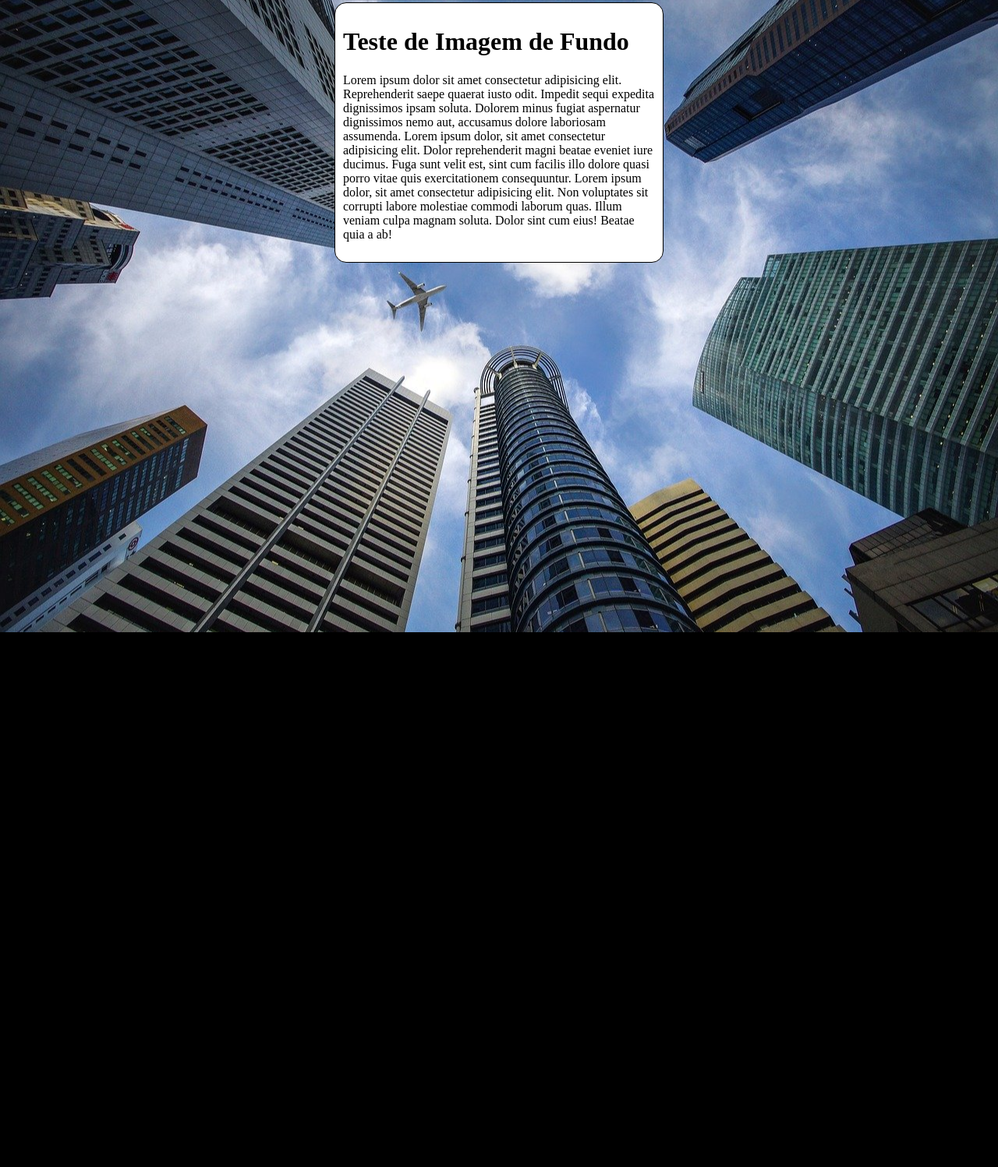
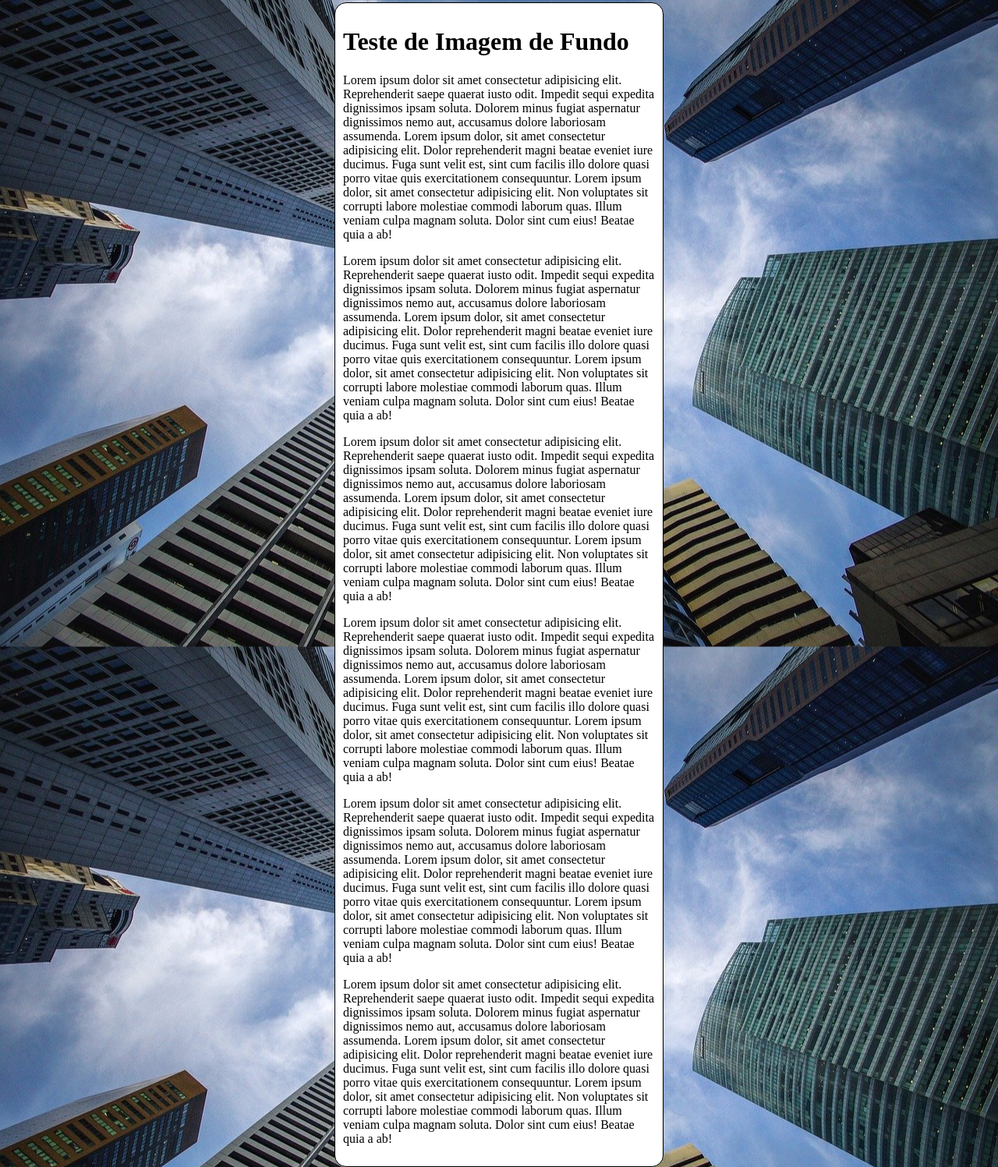
Before and after one commit to DanDan-creator/html-css, a plain HTML site: page exercicios/ex022/fundo006.html in a window 1280 px wide. Shown: the part 5-1502 px from the top of the page at 78% size. Before the commit the page ends 816 px from the top, so only its background shows below. Drawn offline with Linux system fonts and the light colour scheme.

Commit message:
Update fundo006.html

```diff
--- a/exercicios/ex022/fundo006.html
+++ b/exercicios/ex022/fundo006.html
@@ -10,7 +10,7 @@
             background-color: black;
             background-image: url(imagens/wallpaper002.jpg);
             background-position: center center;
-            background-repeat: no-repeat;
+            background-repeat: repeat-y;
             background-size: cover;
         }
 
@@ -31,6 +31,21 @@
         <p>
             Lorem ipsum dolor sit amet consectetur adipisicing elit. Reprehenderit saepe quaerat iusto odit. Impedit sequi expedita dignissimos ipsam soluta. Dolorem minus fugiat aspernatur dignissimos nemo aut, accusamus dolore laboriosam assumenda. Lorem ipsum dolor, sit amet consectetur adipisicing elit. Dolor reprehenderit magni beatae eveniet iure ducimus. Fuga sunt velit est, sint cum facilis illo dolore quasi porro vitae quis exercitationem consequuntur. Lorem ipsum dolor, sit amet consectetur adipisicing elit. Non voluptates sit corrupti labore molestiae commodi laborum quas. Illum veniam culpa magnam soluta. Dolor sint cum eius! Beatae quia a ab!
         </p>
+         <p>
+            Lorem ipsum dolor sit amet consectetur adipisicing elit. Reprehenderit saepe quaerat iusto odit. Impedit sequi expedita dignissimos ipsam soluta. Dolorem minus fugiat aspernatur dignissimos nemo aut, accusamus dolore laboriosam assumenda. Lorem ipsum dolor, sit amet consectetur adipisicing elit. Dolor reprehenderit magni beatae eveniet iure ducimus. Fuga sunt velit est, sint cum facilis illo dolore quasi porro vitae quis exercitationem consequuntur. Lorem ipsum dolor, sit amet consectetur adipisicing elit. Non voluptates sit corrupti labore molestiae commodi laborum quas. Illum veniam culpa magnam soluta. Dolor sint cum eius! Beatae quia a ab!
+        </p>
+         <p>
+            Lorem ipsum dolor sit amet consectetur adipisicing elit. Reprehenderit saepe quaerat iusto odit. Impedit sequi expedita dignissimos ipsam soluta. Dolorem minus fugiat aspernatur dignissimos nemo aut, accusamus dolore laboriosam assumenda. Lorem ipsum dolor, sit amet consectetur adipisicing elit. Dolor reprehenderit magni beatae eveniet iure ducimus. Fuga sunt velit est, sint cum facilis illo dolore quasi porro vitae quis exercitationem consequuntur. Lorem ipsum dolor, sit amet consectetur adipisicing elit. Non voluptates sit corrupti labore molestiae commodi laborum quas. Illum veniam culpa magnam soluta. Dolor sint cum eius! Beatae quia a ab!
+        </p>
+         <p>
+            Lorem ipsum dolor sit amet consectetur adipisicing elit. Reprehenderit saepe quaerat iusto odit. Impedit sequi expedita dignissimos ipsam soluta. Dolorem minus fugiat aspernatur dignissimos nemo aut, accusamus dolore laboriosam assumenda. Lorem ipsum dolor, sit amet consectetur adipisicing elit. Dolor reprehenderit magni beatae eveniet iure ducimus. Fuga sunt velit est, sint cum facilis illo dolore quasi porro vitae quis exercitationem consequuntur. Lorem ipsum dolor, sit amet consectetur adipisicing elit. Non voluptates sit corrupti labore molestiae commodi laborum quas. Illum veniam culpa magnam soluta. Dolor sint cum eius! Beatae quia a ab!
+        </p>
+         <p>
+            Lorem ipsum dolor sit amet consectetur adipisicing elit. Reprehenderit saepe quaerat iusto odit. Impedit sequi expedita dignissimos ipsam soluta. Dolorem minus fugiat aspernatur dignissimos nemo aut, accusamus dolore laboriosam assumenda. Lorem ipsum dolor, sit amet consectetur adipisicing elit. Dolor reprehenderit magni beatae eveniet iure ducimus. Fuga sunt velit est, sint cum facilis illo dolore quasi porro vitae quis exercitationem consequuntur. Lorem ipsum dolor, sit amet consectetur adipisicing elit. Non voluptates sit corrupti labore molestiae commodi laborum quas. Illum veniam culpa magnam soluta. Dolor sint cum eius! Beatae quia a ab!
+        </p>
+         <p>
+            Lorem ipsum dolor sit amet consectetur adipisicing elit. Reprehenderit saepe quaerat iusto odit. Impedit sequi expedita dignissimos ipsam soluta. Dolorem minus fugiat aspernatur dignissimos nemo aut, accusamus dolore laboriosam assumenda. Lorem ipsum dolor, sit amet consectetur adipisicing elit. Dolor reprehenderit magni beatae eveniet iure ducimus. Fuga sunt velit est, sint cum facilis illo dolore quasi porro vitae quis exercitationem consequuntur. Lorem ipsum dolor, sit amet consectetur adipisicing elit. Non voluptates sit corrupti labore molestiae commodi laborum quas. Illum veniam culpa magnam soluta. Dolor sint cum eius! Beatae quia a ab!
+        </p>
     </main>
 </body>
 </html>
```
